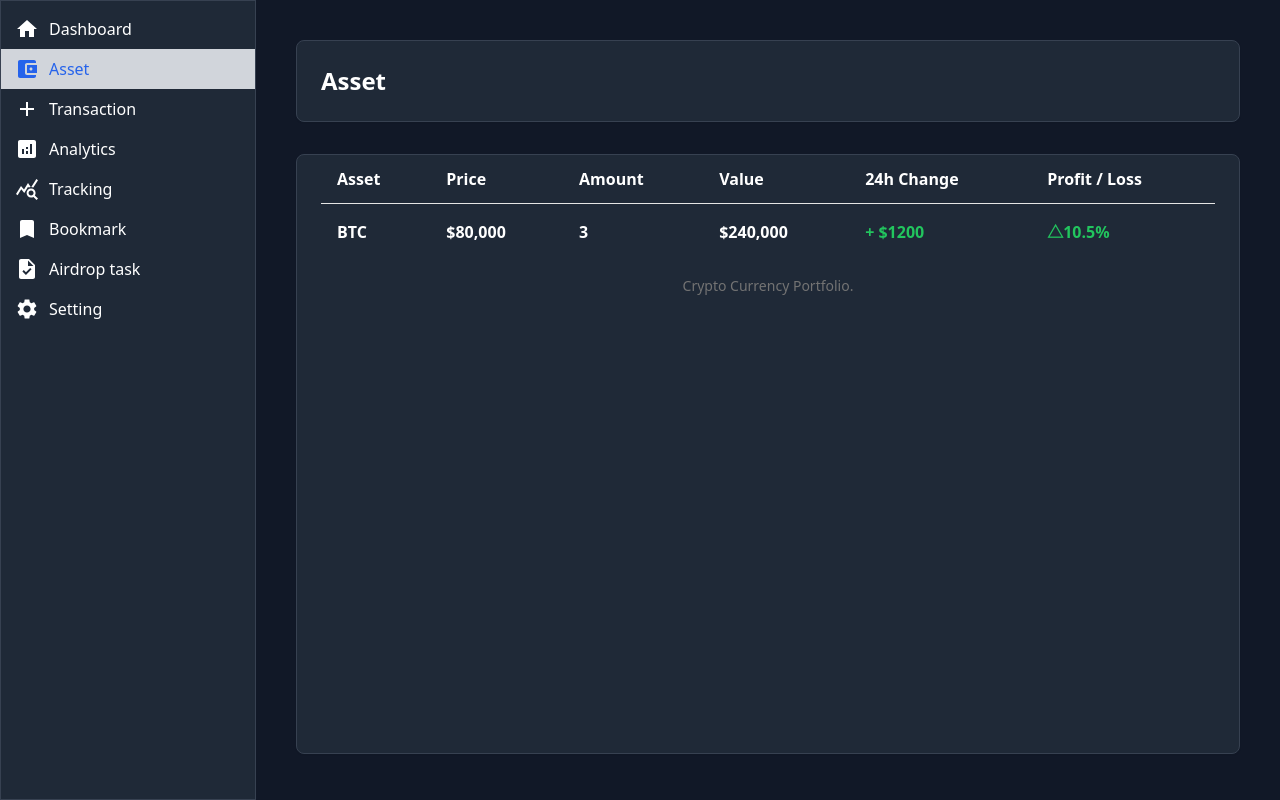
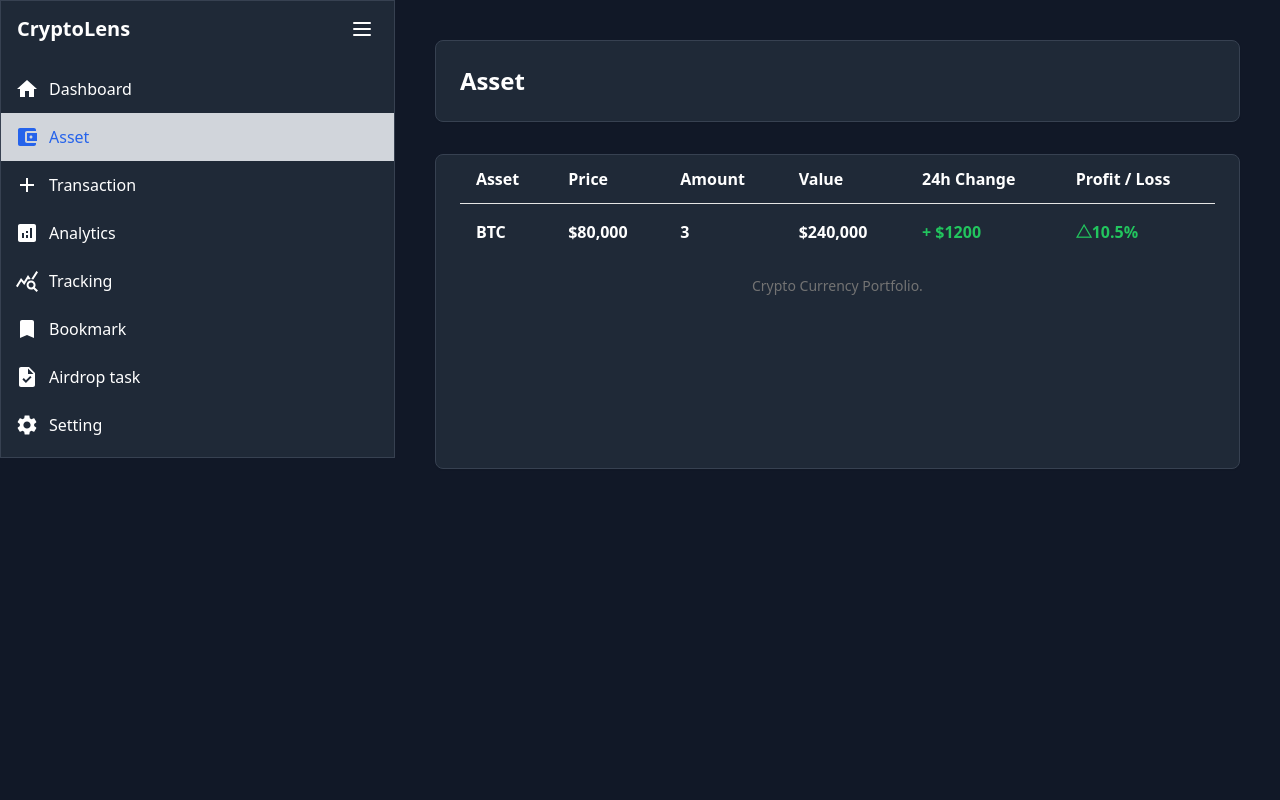
Before and after one commit to uki-t66/CryptoLens, a React (Vite) app in the folder frontend/: page /asset in a window 1280 px wide. Built offline with nearby package versions, Linux system fonts and the light colour scheme.

Commit message:
add ability to open/close Sidebar

```diff
--- a/frontend/src/App.tsx
+++ b/frontend/src/App.tsx
@@ -4,15 +4,28 @@ import { Sidebar } from './components/layout/Sidebar';
 import { Dashboard } from './pages/Dashboard';
 import { Asset } from './pages/Asset';
 import { Transaction } from './pages/Transaction';
+import { useState } from 'react';
 
 
 const App = () => {
+
+  // Sidebarの開閉状態を管理
+  const [isSidebarOpen, setIsSidebarOpen] = useState(true);
+  // Sidebarのbuttonクリック時に作動する関数
+  const toggleSidebar = () => {
+    setIsSidebarOpen(!isSidebarOpen);
+  };
+
+
   return (
     <BrowserRouter>
-      <div className="fixed flex w-full h-full">
+      <div className="flex w-full h-full">
         {/* Sidebarコンテナ */}
-        <nav>
-          <Sidebar />
+        <nav className={`flex-grow bg-gray-800  border border-gray-700 transition-all duration-350 ${isSidebarOpen ? 'w-64' : 'w-16'}`}>
+          <Sidebar
+            isOpen={isSidebarOpen} // 現在のSidebar開閉状態
+            onToggle={toggleSidebar} // 状態を更新する関数
+          />
         </nav>
         {/* mainコンテナ */}
         <main className="flex-grow p-10">
--- a/frontend/src/components/layout/Sidebar.tsx
+++ b/frontend/src/components/layout/Sidebar.tsx
@@ -1,16 +1,32 @@
 import { SIDEBAR_DATA } from "./SidebarData";
 import { Link, useLocation } from 'react-router-dom';
+import { Menu } from 'lucide-react';
 
-export const Sidebar = () => {
+interface SidebarProps {
+  isOpen: boolean;
+  onToggle: () => void;
+}
+
+export const Sidebar = ({ isOpen, onToggle }: SidebarProps) => {
   const { pathname } = useLocation();
 
-
   return (
-    <div className="w-64 h-full bg-gray-800  border border-gray-700">
+    <>
+      <div className="px-4 py-3 flex items-center justify-between">
+        {isOpen && (
+          <h2 className="text-white font-sans font-semibold text-xl 2xl:text-2xl">CryptoLens</h2>
+        )}
+        <button
+          onClick={onToggle} //buttonクリックでSidebar開閉
+          className="p-1 rounded-lg text-white hover:bg-gray-700"
+          aria-label="Toggle sidebar"
+        >
+          <Menu size={24} />
+        </button>
+      </div>
       <ul className="py-2">
         {SIDEBAR_DATA.map((sidebar_item) => {
-
-    // 現在のURLパス(pathname)とメニュー項目のリンク(value.link)が一致するか確認
+          // Sidebarの現在位置をbooleanで保持
           const isActive = pathname === sidebar_item.link;
 
           return (
@@ -20,25 +36,28 @@ export const Sidebar = () => {
             >
               <li
                 className={`
-                  flex items-center px-4 py-2 gap-3
+                  flex items-center px-4 py-3
                   cursor-pointer
                   ${isActive
                     ? 'bg-gray-300 text-blue-600'
                     : 'text-white hover:bg-gray-500'
                   }
+                  ${isOpen ? 'gap-3' : 'justify-center'}
                 `}
               >
                 <div className="flex items-center justify-center w-5 h-5">
                   {<sidebar_item.icon className={`${isActive ? 'text-blue-600' : 'text-white'}`} />}
                 </div>
-                <div className="flex items-center justify-center font-medium 2xl:text-lg">
-                  {sidebar_item.title}
-                </div>
+                {isOpen && (
+                  <div className="flex items-center justify-center font-medium 2xl:text-lg">
+                    {sidebar_item.title}
+                  </div>
+                )}
               </li>
             </Link>
           );
         })}
       </ul>
-    </div>
+    </>
   );
 };
```
